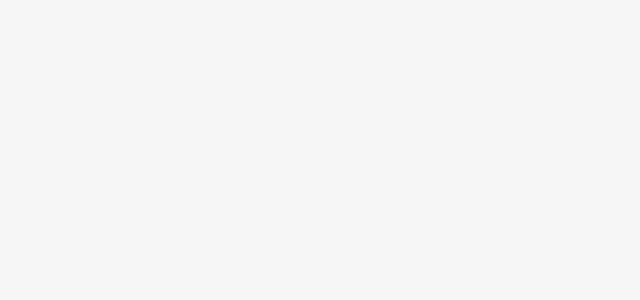
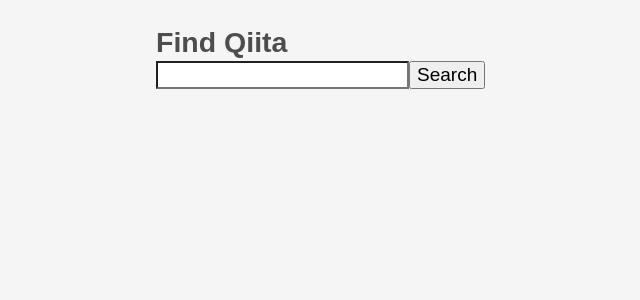
Before and after one commit to hiroyuki12/react-pages, a React (Create React App) app: page /react-pages/qiita in a window 1280 px wide. Shown: the top 300 px of the page, without its empty margins (144-784 px from the left). Built offline with nearby package versions, Linux system fonts and the light colour scheme.

Commit message:
Add qiita.

```diff
--- a/package.json
+++ b/package.json
@@ -6,6 +6,7 @@
     "@testing-library/jest-dom": "^5.14.1",
     "@testing-library/react": "^11.2.7",
     "@testing-library/user-event": "^12.8.3",
+    "axios": "^0.21.1",
     "react": "^17.0.2",
     "react-dom": "^17.0.2",
     "react-router-dom": "^5.2.0",
--- a/src/page/main.js
+++ b/src/page/main.js
@@ -10,7 +10,7 @@
         <header className="App-header">
           <img src={logo} className="App-logo" alt="logo" />
           <p>
-            Edit <code>src/App.js</code> and save to reload.
+            Edit <code>src/page/main.js</code> and save to reload.
           </p>
           <a
             className="App-link"
@@ -20,8 +20,9 @@
           >
             Learn React
           </a>
-          <Link to='/react-pages/todomatic'>/react-pages/todomaticへ</Link>
-          <Link to='/react-pages/one'>/react-pages/oneへ</Link>
+          <Link to='/react-pages/todomatic'>todomatic</Link>
+          <Link to='/react-pages/qiita'>qiita</Link>
+          <Link to='/react-pages/one'>one</Link>
         </header>
       </div>
     )
--- /dev/null
+++ b/src/page/qiita/Index.js
@@ -0,0 +1,56 @@
+import React from 'react';
+import ReactDOM from "react-dom";
+import axios from "axios";
+import Search from "./Search";
+import { Link } from 'react-router-dom';
+
+class Qiita extends React.Component {
+  constructor(props) {
+    super(props);
+    this.state = {
+      postsList: []
+    };
+
+    this.handleClick = this.handleClick.bind(this);
+    this.renderImageList = this.renderImageList.bind(this);
+  }
+
+  handleClick(target) {
+    const search = target;
+    const limit = 20;
+    const url = `https://qiita.com/api/v2/items?page=1&per_page=${limit}&query=${search}`;
+    axios
+      .get(url, {
+        headers: {
+          Authorization: "Bearer 0a499cd45f8b05c01ec95e4b852f6e91d0dfff44"
+        }
+      })
+      .then((res) => {
+        this.setState({ postsList: res.data });
+      })
+      .catch(console.error);
+  }
+
+  renderImageList(list) {
+    const posts = list.map((item, index) => {
+      return (
+        <li className="item" key={index}>
+          <span>{index}: </span>
+          <a href={item.url}>{item.title}</a>
+        </li>
+      );
+    });
+    return posts;
+  }
+
+  render() {
+    return (
+      <div>
+        <Search search={this.handleClick} />
+        <ul>{this.renderImageList(this.state.postsList)}</ul>
+      </div>
+    );
+  }
+}
+
+export default Qiita;
--- /dev/null
+++ b/src/page/qiita/Search.js
@@ -0,0 +1,42 @@
+import React from "react";
+
+class Search extends React.Component {
+  constructor(props) {
+    super(props);
+    this.state = { title: "" };
+  }
+
+  render() {
+    return (
+      <div>
+        <h2>Find Qiita</h2>
+        <form onSubmit={this.handleSubmit}>
+          <input
+            value={this.state.title}
+            type="text"
+            onChange={this.handleChange}
+          />
+          <input type="submit" value="Search" />
+        </form>
+      </div>
+    );
+  }
+
+  // valueが変更された際に実行
+  handleChange = (event) => {
+    // 変更したvalueが返ってくる
+    const title = event.target.value;
+    // stateを変更
+    this.setState({ title: title });
+  };
+
+  // submitされた際に実行
+  handleSubmit = (event) => {
+    event.preventDefault(); // ページ遷移防止
+    // 受け取ったメソッドを実行し、app の state を変更している
+    this.props.search(this.state.title);
+    this.setState({ title: "" }); // submit後は、titleを空にする
+  };
+}
+
+export default Search;
--- a/src/routes.js
+++ b/src/routes.js
@@ -1,12 +1,14 @@
 import Main from './page/main';
 import One from './page/one';
 import Todomatic from './page/todomatic/todomatic';
+import Qiita from './page/qiita/index';
 
 const routes = [
     { path: '/react-pages/', component: Main, exact : true},
     { path: '/react-pages/main', component: Main},
     { path: '/react-pages/one', component: One},
     { path: '/react-pages/todomatic', component: Todomatic},
+    { path: '/react-pages/qiita', component: Qiita},
   ];
 
   export default routes;
```
Also changed, not shown: 1 other file (tests, documents, lock files or other folders).
